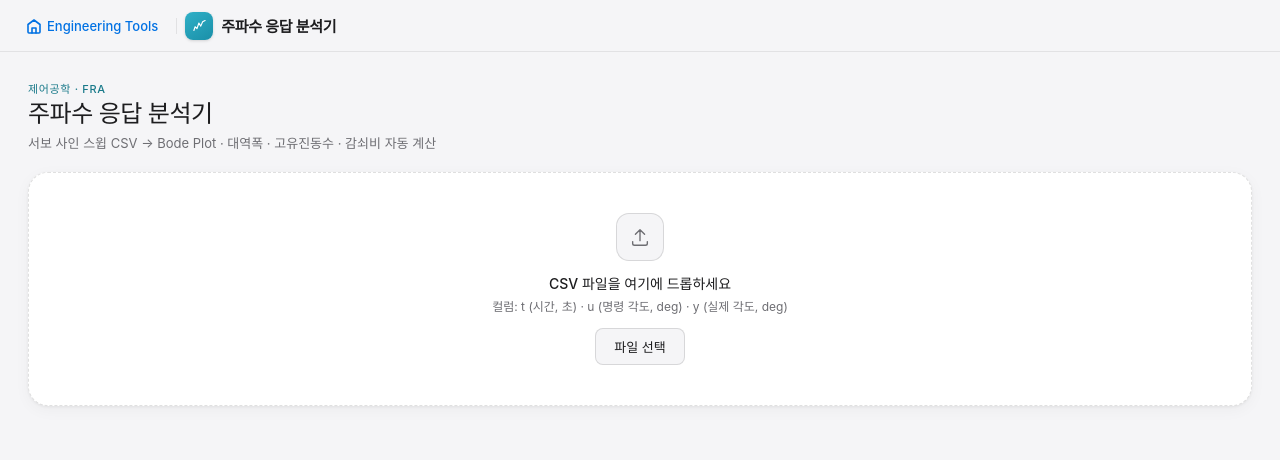
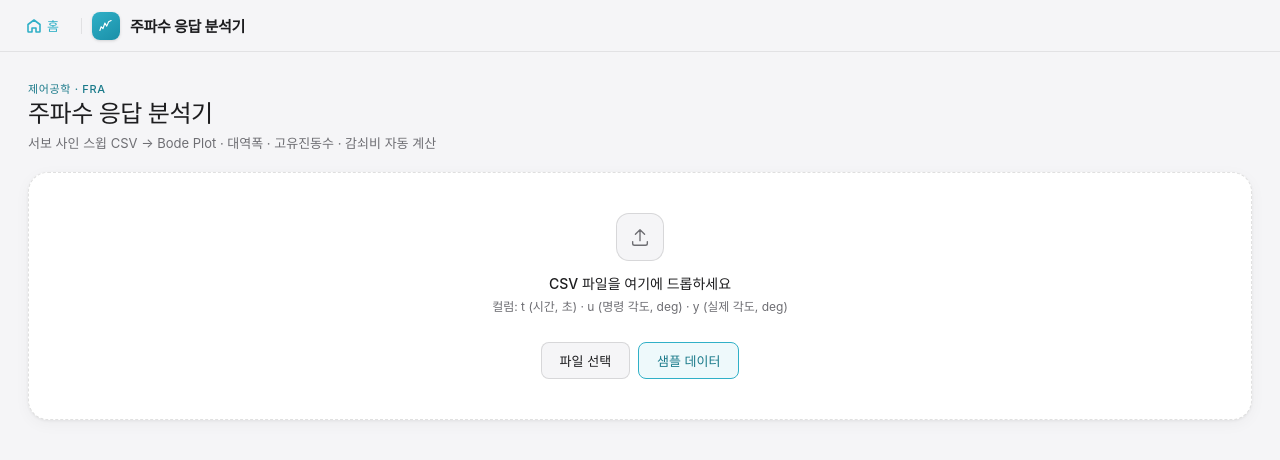
Before and after one commit to jae-gu-kang/Actuator, a plain HTML site: page servo_fra.html in a window 1280 px wide. Drawn offline with nearby package versions, Linux system fonts and the light colour scheme.

Commit message:
마이너 버그 수정

```diff
--- a/servo_fra.html
+++ b/servo_fra.html
@@ -53,16 +53,17 @@ body {
   padding: 0 20px;
   margin: 0 -28px 28px;
 }
-.titlebar-left { display: flex; align-items: center; gap: 8px; }
+.titlebar-left { display: flex; align-items: center; gap: 10px; }
 .home-btn {
   display: flex; align-items: center; gap: 5px;
-  text-decoration: none; color: var(--blue);
+  text-decoration: none; color: var(--accent);
   font-size: 13px; font-weight: 500;
   padding: 5px 10px 5px 6px; border-radius: 8px;
   background: transparent; border: none; cursor: pointer;
   transition: background 0.15s; font-family: inherit;
+  margin-right: 2px;
 }
-.home-btn:hover { background: rgba(0,113,227,0.08); }
+.home-btn:hover { background: var(--accent-bg); }
 .home-btn svg { width: 16px; height: 16px; flex-shrink: 0; }
 .titlebar-divider { width: 1px; height: 16px; background: var(--border); }
 .app-icon-tb {
@@ -225,13 +226,12 @@ table.dtbl tr.bw-row td:first-child { color: var(--accent-dark); }
 <!-- Titlebar -->
 <div class="titlebar">
   <div class="titlebar-left">
-    <button class="home-btn" onclick="location.href='index.html'">
+    <a class="home-btn" href="index.html">
       <svg viewBox="0 0 16 16" fill="none" stroke="currentColor" stroke-width="1.6" stroke-linecap="round" stroke-linejoin="round">
-        <path d="M2 6.5L8 2l6 4.5V14a1 1 0 01-1 1H3a1 1 0 01-1-1V6.5z"/>
-        <path d="M6 15v-5h4v5"/>
+        <path d="M2 6.5L8 2l6 4.5V13.5a.5.5 0 01-.5.5h-3.5V10h-4v4H2.5a.5.5 0 01-.5-.5V6.5z"/>
       </svg>
-      Engineering Tools
-    </button>
+      홈
+    </a>
     <div class="titlebar-divider"></div>
     <div class="app-icon-tb">
       <svg viewBox="0 0 24 24">
@@ -256,7 +256,10 @@ table.dtbl tr.bw-row td:first-child { color: var(--accent-dark); }
   </div>
   <div class="drop-title">CSV 파일을 여기에 드롭하세요</div>
   <div class="drop-sub">컬럼: t (시간, 초) · u (명령 각도, deg) · y (실제 각도, deg)</div>
-  <label class="file-btn" for="fi">파일 선택</label>
+  <div style="display:flex;gap:8px;justify-content:center;margin-top:14px;flex-wrap:wrap">
+    <label class="file-btn" for="fi">파일 선택</label>
+    <button class="file-btn sample-btn" onclick="loadSampleData()" style="background:var(--accent-bg);border-color:var(--accent);color:var(--accent-dark);font-weight:500">샘플 데이터</button>
+  </div>
   <input type="file" id="fi" accept=".csv" style="display:none">
 </div>
 
@@ -374,6 +377,45 @@ table.dtbl tr.bw-row td:first-child { color: var(--accent-dark); }
 let raw=null, fs=1, R={};
 const CH={};
 const NFFT=2048, MAX_PTS=4000;
+
+// 샘플 데이터 생성 (JS로 서보 스윕 시뮬레이션)
+function loadSampleData(){
+  const FS=1000, T=30, N=FS*T;
+  const f0=1, f1=10, wn=2*Math.PI*5, zeta=0.6, delay=10;
+  const k=Math.pow(f1/f0,1/T);
+  const t=[], u=[], y=[];
+  let y1=0,y2=0,yd1=0,yd2=0;
+  const dt=1/FS;
+  const ubuf=new Array(delay+2).fill(0);
+  for(let i=0;i<N;i++){
+    const ti=i*dt;
+    const ph=2*Math.PI*f0*(Math.pow(k,ti)-1)/Math.log(k);
+    const un=2*Math.sin(ph);
+    ubuf.push(un);
+    const ud=ubuf[ubuf.length-(delay+1)];
+    // RK4
+    const f=(yv,ydv,uv)=>[ydv, wn*wn*uv-2*zeta*wn*ydv-wn*wn*yv];
+    const [k1y,k1d]=f(y2,yd2,ud);
+    const [k2y,k2d]=f(y2+dt/2*k1y,yd2+dt/2*k1d,ud);
+    const [k3y,k3d]=f(y2+dt/2*k2y,yd2+dt/2*k2d,ud);
+    const [k4y,k4d]=f(y2+dt*k3y,yd2+dt*k3d,ud);
+    y1=y2+dt/6*(k1y+2*k2y+2*k3y+k4y);
+    yd1=yd2+dt/6*(k1d+2*k2d+2*k3d+k4d);
+    const noise=0.004*Math.sin(2*Math.PI*173*ti+1.1)+0.002*Math.sin(2*Math.PI*317*ti);
+    t.push(parseFloat(ti.toFixed(4)));
+    u.push(parseFloat(un.toFixed(6)));
+    y.push(parseFloat((y1+noise).toFixed(6)));
+    y2=y1; yd2=yd1;
+  }
+  raw={t,u,y};
+  fs=FS;
+  document.getElementById('fname').textContent='sample_servo_sweep.csv';
+  document.getElementById('fsIn').placeholder=FS+' Hz (샘플 데이터)';
+  document.getElementById('cfgSec').style.display='block';
+  document.getElementById('dz').style.display='none';
+  // 자동 분석 실행
+  runAnalysis();
+}
 
 const dz=document.getElementById('dz');
 dz.addEventListener('dragover',e=>{e.preventDefault();dz.classList.add('over')});
```
